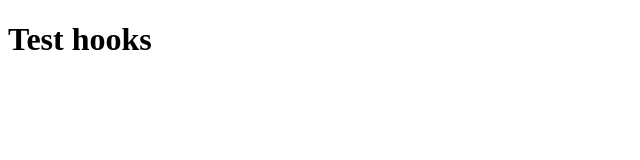
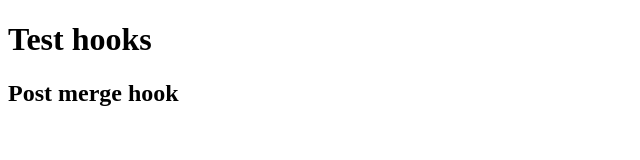
Before and after one commit to lairortega/hooks-test, a plain HTML site: page index.html in a window 1280 px wide. Shown: the whole page, without its empty margins (0-640 px from the left). Drawn offline with Linux system fonts and the light colour scheme.

Commit message:
Push to test hooks post-merge

```diff
--- a/index.html
+++ b/index.html
@@ -7,5 +7,6 @@
 </head>
 <body>
     <h1>Test hooks</h1>
+    <h2>Post merge hook</h2>
 </body>
 </html>
```
